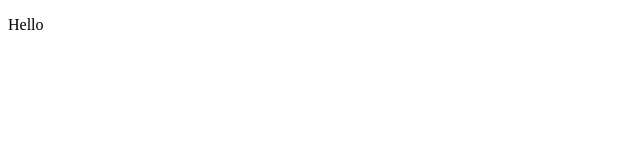
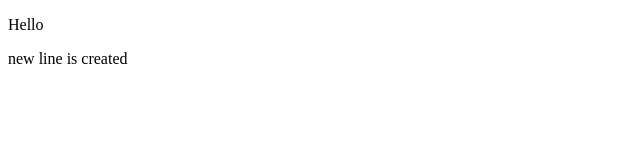
Before and after one commit to Kaushal185/TradeHarbor, a plain HTML site: page index.html in a window 1280 px wide. Shown: the full height of the page, 0-640 px from the left. Drawn offline with Linux system fonts and the light colour scheme.

Commit message:
feature1 added

```diff
--- a/index.html
+++ b/index.html
@@ -7,6 +7,7 @@
 </head>
 <body>
     <p>Hello</p>
+    <p>new line is created</p>
 
 </body>
 </html>
```
Also changed, not shown: 1 other file.
